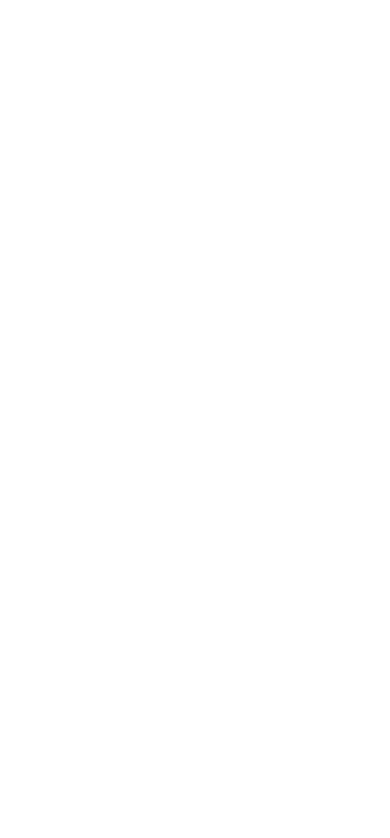
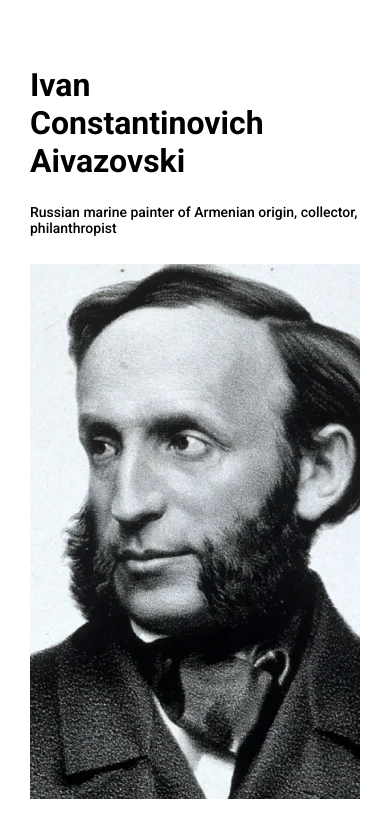
Before and after one commit to zhaslanulyx/aivazovski-landing, a plain HTML site: page index.html in a window 390 px wide. Drawn offline with Linux system fonts and the light colour scheme.

Commit message:
feat: add home section

```diff
--- a/index.html
+++ b/index.html
@@ -31,5 +31,23 @@
 				</nav>
 			</div>
 		</header>
+		<main class="content">
+			<div class="container">
+				<section class="home">
+					<h1 class="home__title">Ivan Constantinovich Aivazovski</h1>
+					<p class="home__desc">
+						Russian marine painter of Armenian origin, collector, philanthropist
+					</p>
+					<img
+						src="./assets/webp/home.webp"
+						alt="Portrait of Ivan Constantinovich Aivazovski"
+						class="home__img"
+						width="950"
+						height="535"
+						loading="lazy"
+					/>
+				</section>
+			</div>
+		</main>
 	</body>
 </html>
--- a/main.css
+++ b/main.css
@@ -6,3 +6,4 @@
 
 /* Sections */
 @import url('./styles/sections/header.css');
+@import url('./styles/sections/home.css');
--- a/styles/core/globals.css
+++ b/styles/core/globals.css
@@ -4,6 +4,8 @@
 
 body {
 	margin: 0;
+	font-size: 18px;
+	font-weight: 500;
 	font-family: 'Roboto', sans-serif;
 	background-color: var(--bg-color);
 }
@@ -13,10 +15,31 @@ a {
 	text-decoration: none;
 }
 
+img {
+	width: 100%;
+	display: block;
+	object-fit: cover;
+}
+
 ul {
 	list-style-type: none;
 	padding-left: 0;
 	margin-block: 0;
+}
+
+h1,
+h2,
+h3,
+h4,
+h5,
+h6 {
+	font-weight: 700;
+}
+
+h1,
+h2,
+p {
+	margin: 0;
 }
 
 .container {
@@ -24,3 +47,11 @@ ul {
 	padding-inline: var(--container-padding-x);
 	margin-inline: auto;
 }
+
+@media (max-width: 480px) {
+	.container {
+		--container-padding-x: 30px;
+
+		padding-inline: var(--container-padding-x);
+	}
+}
--- a/styles/sections/header.css
+++ b/styles/sections/header.css
@@ -18,7 +18,6 @@
 
 .menu__link {
 	position: relative;
-	font-size: 18px;
 	font-weight: 700;
 	color: var(--color-gray);
 
--- /dev/null
+++ b/styles/sections/home.css
@@ -0,0 +1,29 @@
+.home {
+	text-align: center;
+}
+
+.home__title {
+	font-size: 45px;
+	margin-block: 46px 22px;
+}
+
+.home__desc {
+	margin-bottom: 36px;
+}
+
+@media (max-width: 480px) {
+	.home {
+		text-align: left;
+	}
+
+	.home__title {
+    max-width: 240px;
+    font-size: 32px;
+    margin-block: 66px 24px;
+	}
+
+	.home__desc {
+		font-size: 14px;
+    margin-bottom: 28px;
+	}
+}
```
